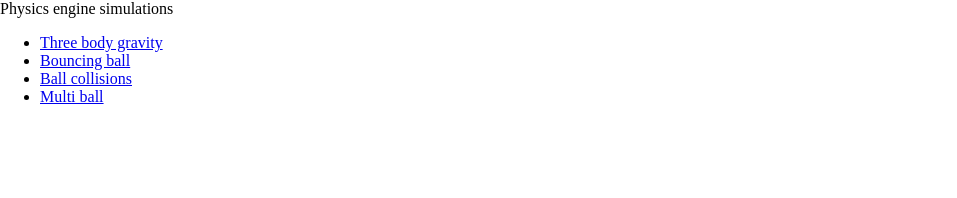
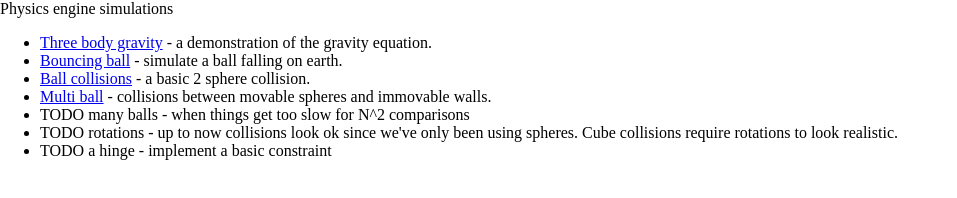
Before and after one commit to reesdavison/3js-experiments, a website: page index.html in a window 1280 px wide. Shown: the whole page, without its empty margins (0-957 px from the left). Drawn offline with Linux system fonts and the light colour scheme.

Commit message:
Add notes for simulations still todo

```diff
--- a/index.html
+++ b/index.html
@@ -10,10 +10,13 @@
   <body>
     Physics engine simulations
     <ul>
-      <li><a href="/threeBodyGravity.html">Three body gravity</a></li>
-      <li><a href="/bouncingBall.html">Bouncing ball</a></li>
-      <li><a href="/ballCollisions.html">Ball collisions</a></li>
-      <li><a href="/multiBall.html">Multi ball</a></li>
+      <li><a href="/threeBodyGravity.html">Three body gravity</a> - a demonstration of the gravity equation.</li>
+      <li><a href="/bouncingBall.html">Bouncing ball</a> - simulate a ball falling on earth.</li>
+      <li><a href="/ballCollisions.html">Ball collisions</a> - a basic 2 sphere collision.</li>
+      <li><a href="/multiBall.html">Multi ball</a> - collisions between movable spheres and immovable walls.</li>
+      <li>TODO many balls - when things get too slow for N^2 comparisons</li>
+      <li>TODO rotations - up to now collisions look ok since we've only been using spheres. Cube collisions require rotations to look realistic.</li>
+      <li>TODO a hinge - implement a basic constraint</li>
     </ul>
   </body>
 </html>
```
